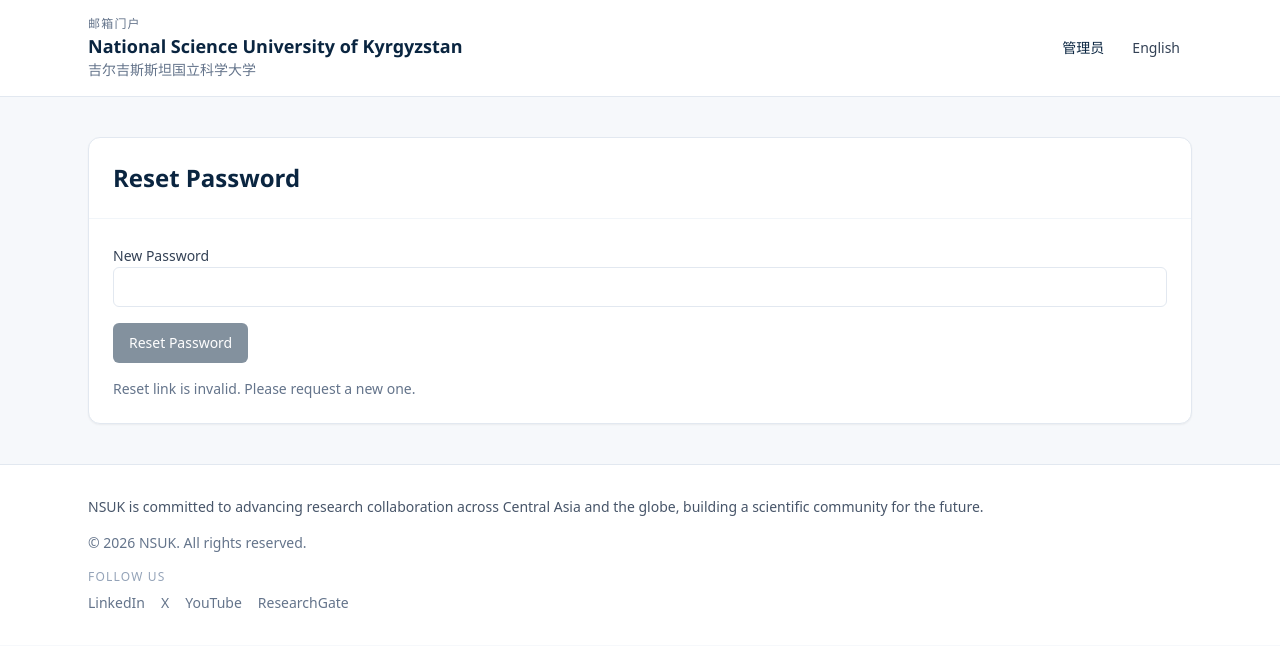
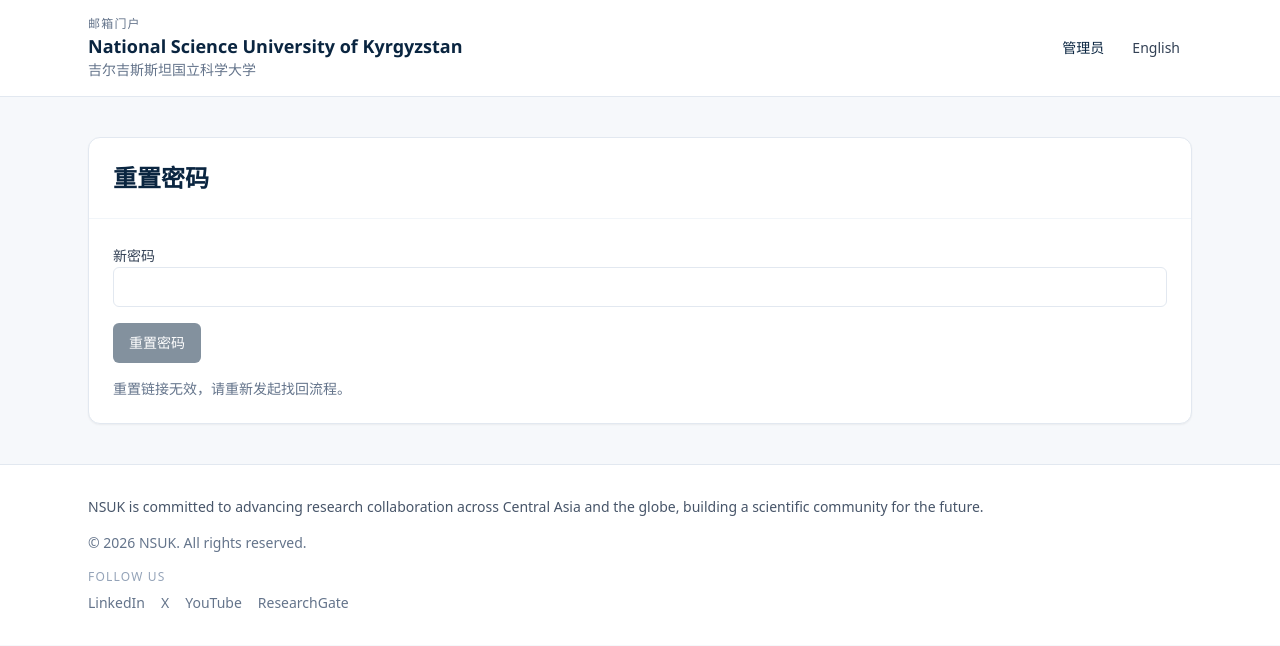
Before and after one commit to leoclarkmkt-ctrl/mail-saas-portal, a Next.js app: page /reset in a window 1280 px wide. Shown: the top 646 px of the page. Built offline with nearby package versions, Linux system fonts and the light colour scheme; no server answers.

Commit message:
Update page.tsx

```diff
--- a/src/app/reset/page.tsx
+++ b/src/app/reset/page.tsx
@@ -1,3 +1,4 @@
+import { cookies } from "next/headers";
 import { getDictionary } from "@/lib/i18n";
 import { getLangFromSearchParams } from "@/lib/i18n/shared";
 import { Card, CardContent, CardHeader } from "@/components/ui/card";
@@ -7,9 +8,19 @@ type ResetPageProps = {
   searchParams?: Record<string, string | string[] | undefined>;
 };
 
+function resolveLangFromCookie(): "zh" | "en" | null {
+  const store = cookies();
+  const value = store.get("nsuk_lang")?.value?.trim().toLowerCase();
+  if (value === "zh" || value === "en") return value;
+  return null;
+}
+
 export default function ResetPage({ searchParams }: ResetPageProps) {
-  // Prefer server-side searchParams for stable language when users copy/paste URLs
-  const lang = getLangFromSearchParams(searchParams) ?? "en";
+  const fromQuery = getLangFromSearchParams(searchParams);
+  const fromCookie = resolveLangFromCookie();
+
+  // Most safe default: zh
+  const lang = (fromQuery ?? fromCookie ?? "zh") as "zh" | "en";
   const dict = getDictionary(lang);
 
   return (
@@ -27,7 +38,7 @@ export default function ResetPage({ searchParams }: ResetPageProps) {
             expiredLink: dict.reset.expiredLink,
             sessionMissing: dict.reset.sessionMissing,
             submitFailed: dict.reset.submitFailed,
-            submitSuccess: dict.reset.submitSuccess
+            submitSuccess: dict.reset.submitSuccess,
           }}
           lang={lang}
         />
```
